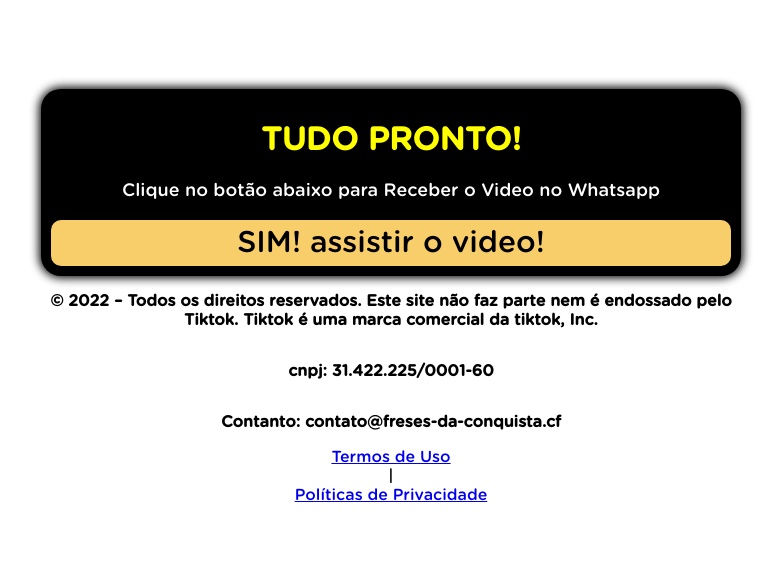
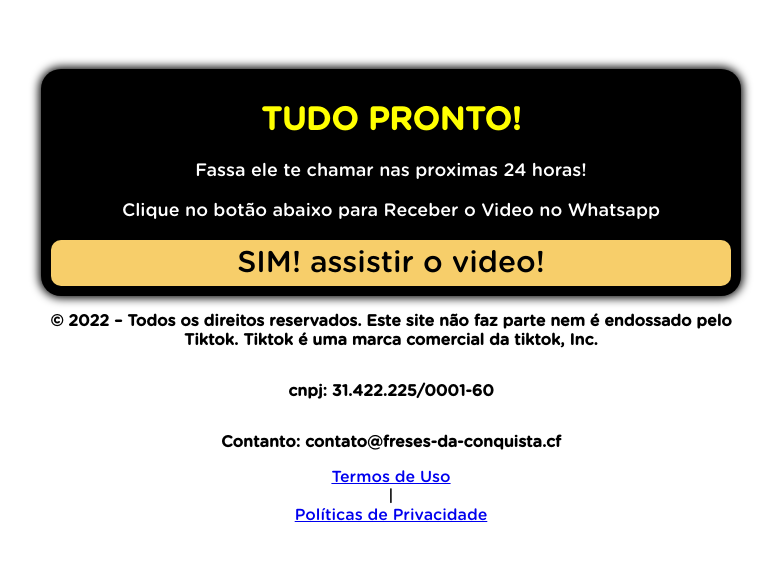
Before and after one commit to jhonatancamargo/frases-da-conquista.cf, a plain HTML site: page ps/index.html in a window 1280 px wide. Shown: the part 103-664 px from the top of the page, without its empty margins (249-1030 px from the left). Drawn offline with Linux system fonts and the light colour scheme; a script that the page names is missing.

Commit message:
Update index.html

```diff
--- a/ps/index.html
+++ b/ps/index.html
@@ -12,6 +12,7 @@
       <div>
         <div class="question">
           <h1>TUDO PRONTO!</h1>
+          <p>Fassa ele te chamar nas proximas 24 horas!</p>
           <p>Clique no botão abaixo para Receber o Video no Whatsapp</p>
         </div>
         <div class="answer">
```
